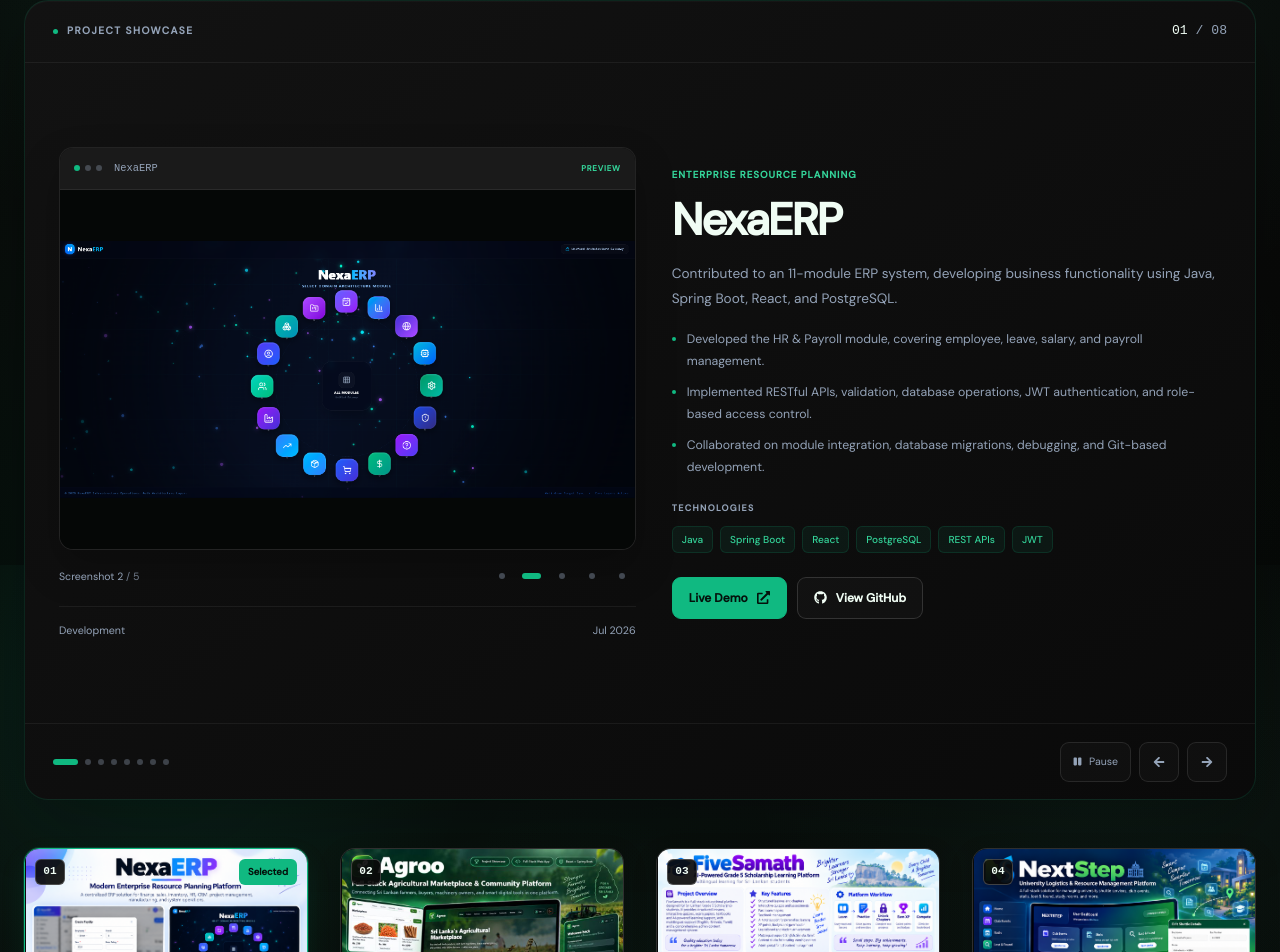
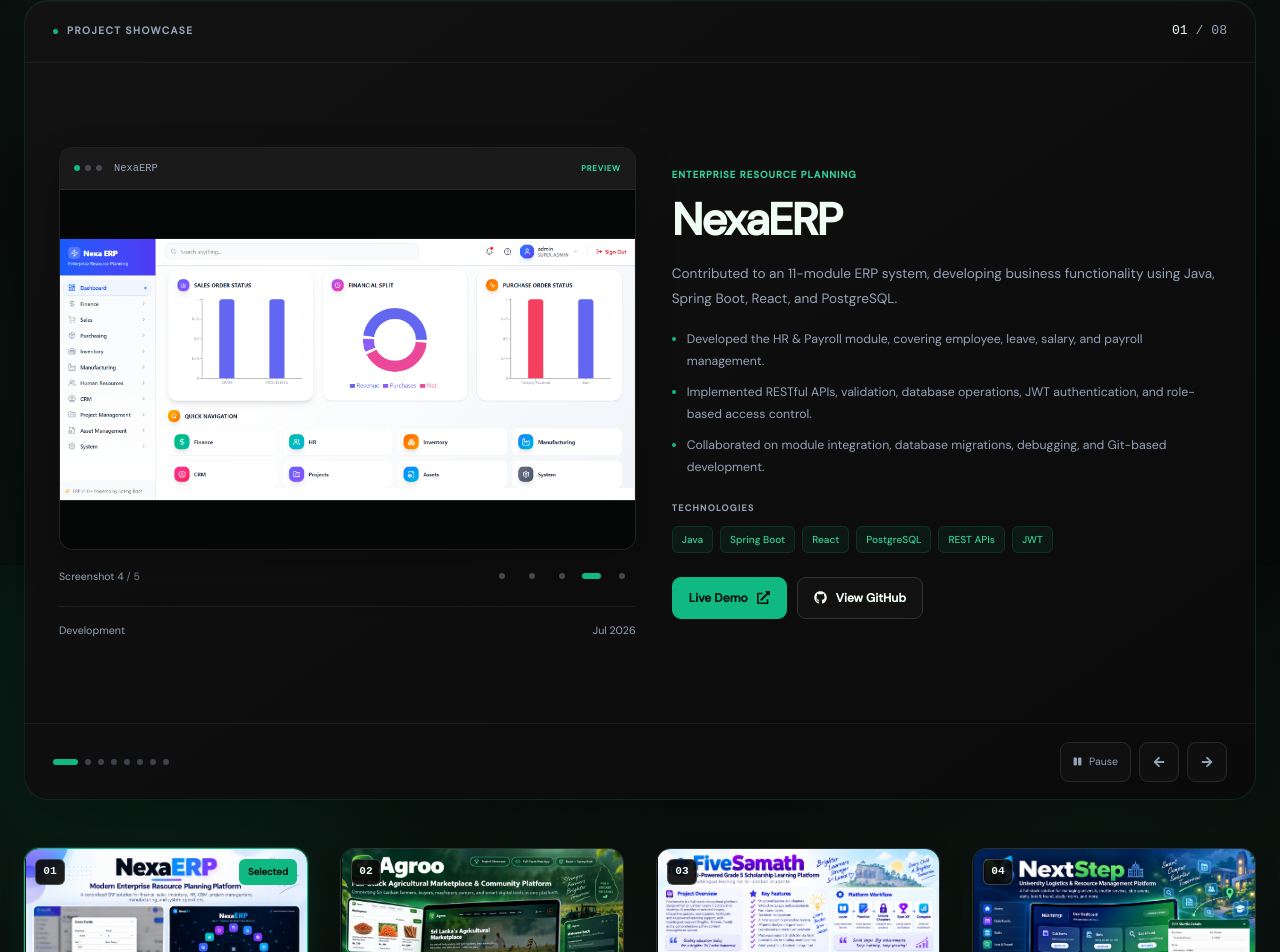
Before and after one commit to sudeesharavisara2-sys/My-Portfolio, a React (Create React App) app in the folder portfolio/client/: page / in a window 1280 px wide. Shown: the part 3435-4387 px from the top of the page. Built offline with nearby package versions, Linux system fonts and the light colour scheme; no server answers.

Commit message:
Add image split

```diff
--- a/portfolio/client/src/components/Projects.jsx
+++ b/portfolio/client/src/components/Projects.jsx
@@ -1,4 +1,11 @@
 // src/components/Projects.jsx
+// Replace this entire file. Keep your existing Projects.css.
+//
+// Each screenshot displays for 2 seconds.
+// After the last screenshot, the next project starts.
+// After the last project, the slideshow returns to the first.
+// Pause stops autoplay. Hidden tabs and reduced-motion settings also stop it.
+// Only clicking a project thumbnail triggers scrolling.
 
 import React, { useEffect, useRef, useState } from 'react';
 import FadeIn from './FadeIn';
@@ -16,8 +23,7 @@ import {
   FaPlay,
 } from 'react-icons/fa';
 
-const PROJECT_DURATION = 22000;
-const SCREENSHOT_DURATION = 3500;
+const SCREENSHOT_DURATION = 2000;
 
 const projectData = [
   {
@@ -394,6 +400,7 @@ function ProjectCover({ project }) {
       <span className="project-cover-icon" aria-hidden="true">
         <Icon />
       </span>
+
       <span className="project-cover-name">{project.name}</span>
       <span className="project-cover-category">{project.category}</span>
       <span className="project-cover-type">{project.type}</span>
@@ -423,20 +430,11 @@ function ProjectScreenshot({ src, alt }) {
   );
 }
 
-function ProjectGallery({ project, stopped }) {
-  const [imageIndex, setImageIndex] = useState(0);
+// The parent controls the current screenshot.
+// This component does not run a separate timer.
+function ProjectGallery({ project, imageIndex, onSelectImage }) {
   const images = project.images;
   const hasImages = images.length > 0;
-
-  useEffect(() => {
-    if (stopped || images.length < 2) return undefined;
-
-    const timer = window.setTimeout(() => {
-      setImageIndex((current) => (current + 1) % images.length);
-    }, SCREENSHOT_DURATION);
-
-    return () => window.clearTimeout(timer);
-  }, [imageIndex, stopped, images]);
 
   return (
     <div className="project-gallery">
@@ -449,6 +447,7 @@ function ProjectGallery({ project, stopped }) {
           </span>
 
           <span className="project-browser-title">{project.name}</span>
+
           <span className="project-browser-badge">
             {hasImages ? 'PREVIEW' : 'PROJECT'}
           </span>
@@ -486,7 +485,7 @@ function ProjectGallery({ project, stopped }) {
                 className={`project-image-dot ${
                   index === imageIndex ? 'is-active' : ''
                 }`}
-                onClick={() => setImageIndex(index)}
+                onClick={() => onSelectImage(index)}
                 aria-label={`Show screenshot ${index + 1} of ${project.name}`}
                 aria-pressed={index === imageIndex}
               >
@@ -505,11 +504,31 @@ function ProjectGallery({ project, stopped }) {
   );
 }
 
+// Advance through every image before moving to the next project.
+// Projects without images display their cover for one interval.
+function advanceSlide(current) {
+  const imageCount = projectData[current.projectIndex].images.length;
+
+  if (current.imageIndex + 1 < imageCount) {
+    return {
+      ...current,
+      imageIndex: current.imageIndex + 1,
+    };
+  }
+
+  return {
+    projectIndex: (current.projectIndex + 1) % projectData.length,
+    imageIndex: 0,
+  };
+}
+
 export default function Projects() {
-  const [activeIndex, setActiveIndex] = useState(0);
+  const [slide, setSlide] = useState({
+    projectIndex: 0,
+    imageIndex: 0,
+  });
+
   const [paused, setPaused] = useState(false);
-  const [hovered, setHovered] = useState(false);
-  const [focusWithin, setFocusWithin] = useState(false);
   const [showcaseRequest, setShowcaseRequest] = useState(0);
 
   const showcaseRef = useRef(null);
@@ -518,26 +537,24 @@ export default function Projects() {
   const reducedMotion = useReducedMotion();
   const pageVisible = usePageVisible();
 
-  const stopped =
-    paused || hovered || focusWithin || reducedMotion || !pageVisible;
-
+  const stopped = paused || reducedMotion || !pageVisible;
+  const activeIndex = slide.projectIndex;
   const activeProject = projectData[activeIndex];
 
+  // One timer controls screenshots and project changes.
+  // Every screenshot, including the last, gets a two-second interval.
+  // Manual navigation and Resume restart the interval.
   useEffect(() => {
     if (stopped) return undefined;
 
     const timer = window.setTimeout(() => {
-      setActiveIndex((current) => (current + 1) % projectData.length);
-    }, PROJECT_DURATION);
+      setSlide(advanceSlide);
+    }, SCREENSHOT_DURATION);
 
     return () => window.clearTimeout(timer);
-  }, [activeIndex, stopped]);
+  }, [slide, stopped]);
 
-  /*
-    Scroll only after a thumbnail card is clicked.
-    Automatic slides and screenshot changes never trigger scrolling.
-    The request counter also handles clicking the already-selected card.
-  */
+  // Scroll only when a thumbnail card is clicked.
   useEffect(() => {
     if (!pendingShowcaseScroll.current) return;
 
@@ -547,6 +564,7 @@ export default function Projects() {
     pendingShowcaseScroll.current = false;
 
     showcase.focus({ preventScroll: true });
+
     showcase.scrollIntoView({
       behavior: reducedMotion ? 'auto' : 'smooth',
       block: 'start',
@@ -554,20 +572,38 @@ export default function Projects() {
     });
   }, [activeIndex, showcaseRequest, reducedMotion]);
 
+  // Selecting a project starts from its first screenshot.
   const selectProject = (index) => {
     pendingShowcaseScroll.current = true;
-    setActiveIndex(index);
+
+    setSlide({
+      projectIndex: index,
+      imageIndex: 0,
+    });
+
     setShowcaseRequest((current) => current + 1);
   };
 
   const previousProject = () => {
-    setActiveIndex(
-      (current) => (current - 1 + projectData.length) % projectData.length
-    );
+    setSlide((current) => ({
+      projectIndex:
+        (current.projectIndex - 1 + projectData.length) % projectData.length,
+      imageIndex: 0,
+    }));
   };
 
   const nextProject = () => {
-    setActiveIndex((current) => (current + 1) % projectData.length);
+    setSlide((current) => ({
+      projectIndex: (current.projectIndex + 1) % projectData.length,
+      imageIndex: 0,
+    }));
+  };
+
+  const selectImage = (index) => {
+    setSlide((current) => ({
+      ...current,
+      imageIndex: index,
+    }));
   };
 
   return (
@@ -597,17 +633,7 @@ export default function Projects() {
           </div>
         </FadeIn>
 
-        <div
-          className="projects-interactive"
-          onMouseEnter={() => setHovered(true)}
-          onMouseLeave={() => setHovered(false)}
-          onFocusCapture={() => setFocusWithin(true)}
-          onBlurCapture={(event) => {
-            if (!event.currentTarget.contains(event.relatedTarget)) {
-              setFocusWithin(false);
-            }
-          }}
-        >
+        <div className="projects-interactive">
           <div
             id="project-showcase"
             ref={showcaseRef}
@@ -625,6 +651,7 @@ export default function Projects() {
 
               <span className="project-header-count">
                 {activeProject.number}
+
                 <span>
                   {' / '}
                   {String(projectData.length).padStart(2, '0')}
@@ -642,7 +669,11 @@ export default function Projects() {
               }`}
             >
               <div className="project-preview-column">
-                <ProjectGallery project={activeProject} stopped={stopped} />
+                <ProjectGallery
+                  project={activeProject}
+                  imageIndex={slide.imageIndex}
+                  onSelectImage={selectImage}
+                />
               </div>
 
               <div className="project-details">
@@ -658,7 +689,9 @@ export default function Projects() {
                   )}
                 </div>
 
-                <h3 className="project-name">{activeProject.name}</h3>
+                <h3 className="project-name">
+                  {activeProject.name}
+                </h3>
 
                 <p className="project-description">
                   {activeProject.description}
@@ -764,6 +797,7 @@ export default function Projects() {
                     ) : (
                       <FaPause aria-hidden="true" />
                     )}
+
                     <span>{paused ? 'Resume' : 'Pause'}</span>
                   </button>
                 )}
@@ -817,12 +851,16 @@ export default function Projects() {
                     <span className="project-selector-name">
                       {project.name}
                     </span>
+
                     <span className="project-selector-caption">
                       {project.type}
                     </span>
                   </span>
 
-                  <span className="project-selector-arrow" aria-hidden="true">
+                  <span
+                    className="project-selector-arrow"
+                    aria-hidden="true"
+                  >
                     <FaArrowRight />
                   </span>
                 </span>
```
